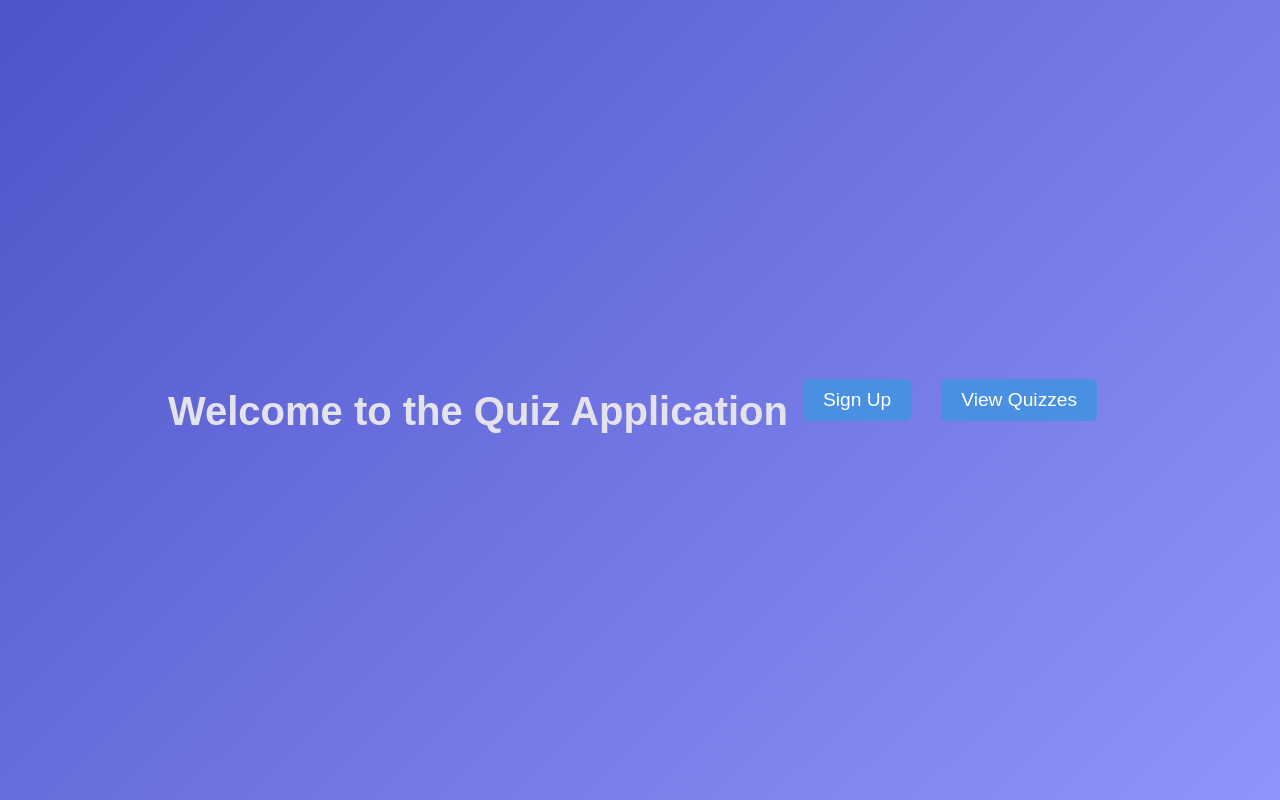
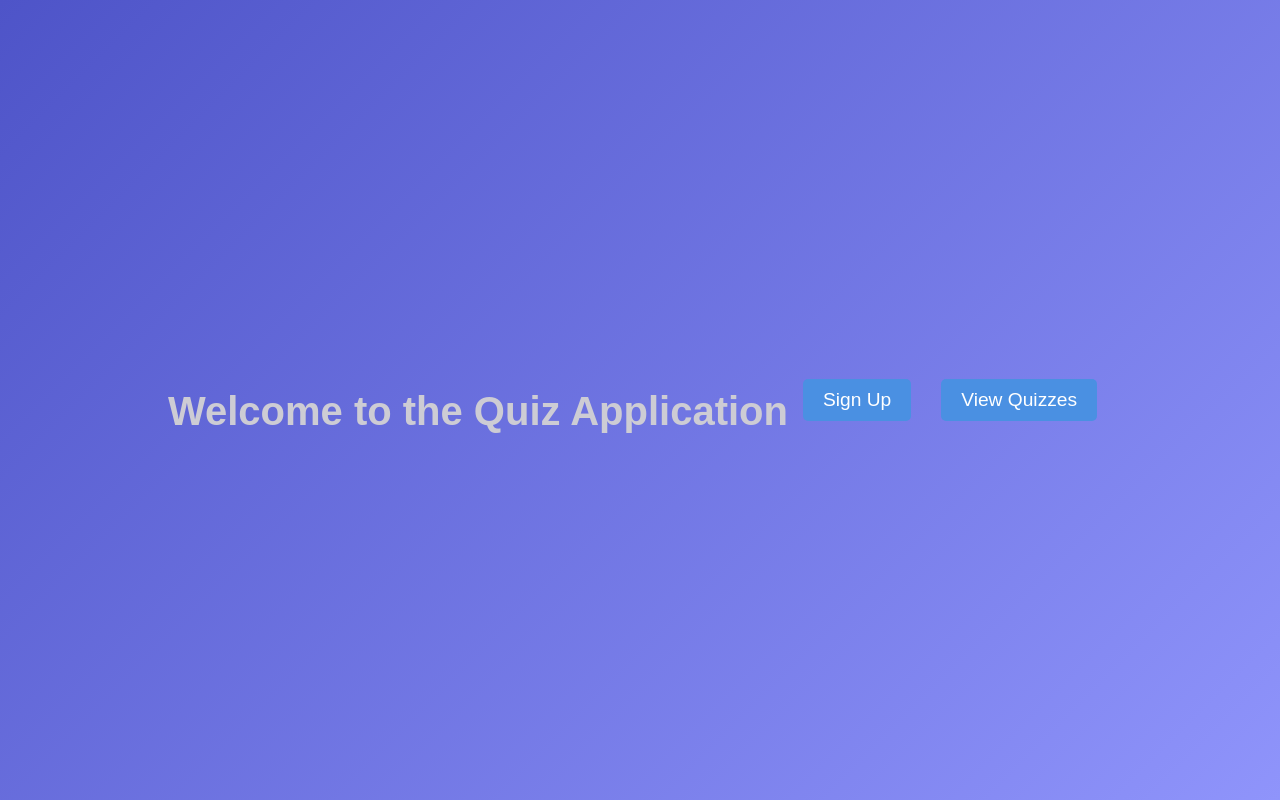
Before and after one commit to Srujan-suresh/quiz_app, a Django app: page / in a window 1280 px wide. Run offline with Django 5.2, Linux system fonts and the light colour scheme.

Commit message:
Updated quiz app with new questions and home page style

```diff
--- a/quizzes/templates/quizzes/home.html
+++ b/quizzes/templates/quizzes/home.html
@@ -10,7 +10,7 @@
     <style>
         body {
             font-family: 'Arial', sans-serif;
-            background-color: #bd3b3b;
+            background-color: #7467d4;
             margin: 0;
             padding: 0;
             text-align: center;
@@ -19,7 +19,7 @@
         h1 {
             font-size: 2.5rem;
             margin-top: 50px;
-            color: #e4e3ec;
+            color: #cdccd4;
         }
 
         a {
```
